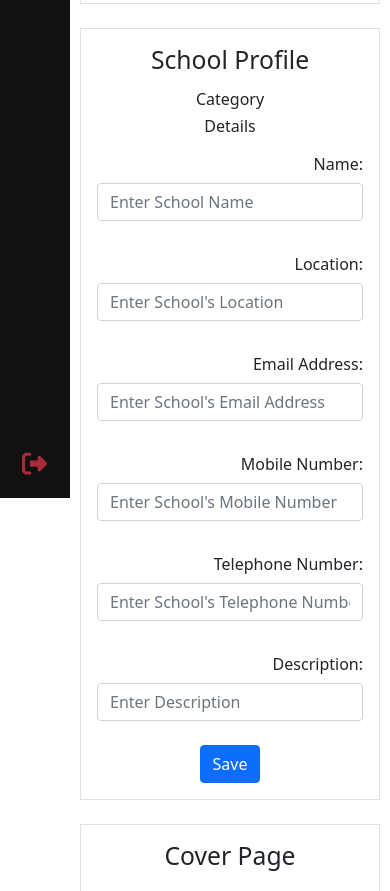
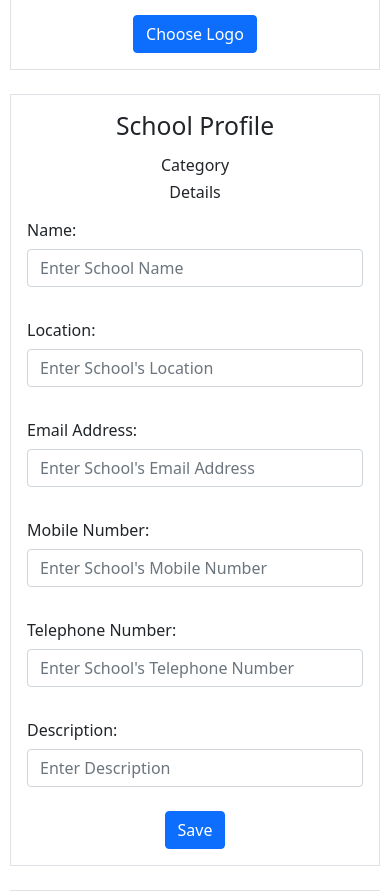
Before and after one commit to ar4ssii/CMS-activity-devops, a PHP site: page /admin-files/cms.php in a window 390 px wide. Shown: the part 346-1237 px from the top of the page. Run offline with PHP 8.4, Linux system fonts and the light colour scheme.

Commit message:
juliana arla s paguinto
-modified css on admin-styles for responsive wesite

```diff
--- a/admin-files/cms.php
+++ b/admin-files/cms.php
@@ -24,37 +24,37 @@
         </div>
 
         <div class="mb-3 row">
-            <label for="" class="col-sm-2 col-form-label text-end">Name:</label>
+            <label for="" class="col-sm-2 col-form-label text-end text-end-to-left">Name:</label>
             <div class="col-sm-10">
                 <input type="text" class="form-control mb-2" placeholder="Enter School Name" name="" id="">
             </div>
         </div>
         <div class="mb-3 row">
-            <label for="" class="col-sm-2 col-form-label text-end">Location:</label>
+            <label for="" class="col-sm-2 col-form-label text-end text-end-to-left">Location:</label>
             <div class="col-sm-10">
                 <input type="text" class="form-control mb-2" placeholder="Enter School's Location" name="" id="">
             </div>
         </div>
         <div class="mb-3 row">
-            <label for="" class="col-sm-2 col-form-label text-end">Email Address:</label>
+            <label for="" class="col-sm-2 col-form-label text-end text-end-to-left">Email Address:</label>
             <div class="col-sm-10">
                 <input type="email" class="form-control mb-2" placeholder="Enter School's Email Address" name="" id="">
             </div>
         </div>
         <div class="mb-3 row">
-            <label for="" class="col-sm-2 col-form-label text-end">Mobile Number:</label>
+            <label for="" class="col-sm-2 col-form-label text-end text-end-to-left">Mobile Number:</label>
             <div class="col-sm-10">
                 <input type="text" class="form-control mb-2" placeholder="Enter School's Mobile Number" name="" id="">
             </div>
         </div>
         <div class="mb-3 row">
-            <label for="" class="col-sm-2 col-form-label text-end">Telephone Number:</label>
+            <label for="" class="col-sm-2 col-form-label text-end text-end-to-left">Telephone Number:</label>
             <div class="col-sm-10">
                 <input type="text" class="form-control mb-2" placeholder="Enter School's Telephone Number" name="" id="">
             </div>
         </div>
         <div class="mb-3 row">
-            <label for="" class="col-sm-2 col-form-label text-end">Description:</label>
+            <label for="" class="col-sm-2 col-form-label text-end text-end-to-left">Description:</label>
             <div class="col-sm-10">
                 <input type="text" class="form-control mb-2" placeholder="Enter Description" name="" id="">
             </div>
@@ -75,7 +75,7 @@
                 <div class="card h-100 shadow">
                     <img src="https://www.pixelstalk.net/wp-content/uploads/images4/7698x4330-Night-Mountains-Summer-Illustration-8K-Wallpaper_-HD-Artist-4K-Wallpaper_-Image_-Photo-and-scaled.jpg" class="card-img-top" alt="...">
                     <div class="card-body">
-                        <input type="text" placeholder="Insert Title" class="form-control border-0">
+                        <input type="text" placeholder="Insert Title" class="form-control border-0 mb-3">
                         <textarea name="" placeholder="Insert Caption" id="" cols="30" rows="2" class="form-control border-0"></textarea>
                     </div>
                     <div class="card-footer">
@@ -105,7 +105,7 @@
                 <div class="card h-100 shadow">
                     <img src="https://i.ytimg.com/vi/cHFLJV-a_ts/hqdefault.jpg" class="card-img-top" alt="...">
                     <div class="card-body">
-                        <input type="text" placeholder="Insert Title" class="form-control border-0">
+                        <input type="text" placeholder="Insert Title" class="form-control border-0 mb-3">
                         <textarea name="" placeholder="Insert Caption" id="" cols="30" rows="2" class="form-control border-0"></textarea>
                     </div>
                     <div class="card-footer">
--- a/assets/custom/admin-style.css
+++ b/assets/custom/admin-style.css
@@ -45,23 +45,49 @@
 .bottom-icon {
     position: absolute;
     bottom: 10px;
-    /* Adjust the distance from the bottom as needed */
     left: 16px;
-    /* Adjust the distance from the left as needed */
-
-    /* Adjust the font size as needed */
-
     display: block;
 }
 
-/* On smaller screens, where height is less than 450px, change the style of the sidebar (less padding and a smaller font size) */
-@media screen and (max-height: 450px) {
+/* Override Bootstrap default styles for small screens */
+@media (max-width: 576px) {
     .sidenav {
-        padding-top: 15px;
+        width: 100%;
+        height: auto;
+        padding-top: 5px;
+
+        display: flex;
+        flex-direction: row;
+        align-items: center;
     }
 
     .sidenav a {
         font-size: 18px;
+        margin-bottom: 0;
+        /* Remove space between icons */
+    }
+
+    .main {
+        margin-top: 70px;
+        /* Same as the height of the fixed navbar */
+    }
+
+    /* Position the icon at the top right corner on small screens */
+    .bottom-icon {
+        top: 20px;
+        left: auto;
+        right: 16px;
+        display: flex;
+        justify-content: flex-end;
+        align-items: flex-end;
+    }
+
+    /* Style page content */
+    .main {
+        margin-left:0;
+        margin-top: 90px;
+        /* Same as the width of the sidebar */
+        padding: 0px 10px;
     }
 }
 
@@ -69,3 +95,11 @@
     color: white;
     margin: 0 5px;
 }
+
+@media (max-width: 576px) {
+
+    /* Apply the style only when the screen width is 576 pixels or less */
+    .text-end-to-left {
+        text-align: left !important;
+    }
+}
```
